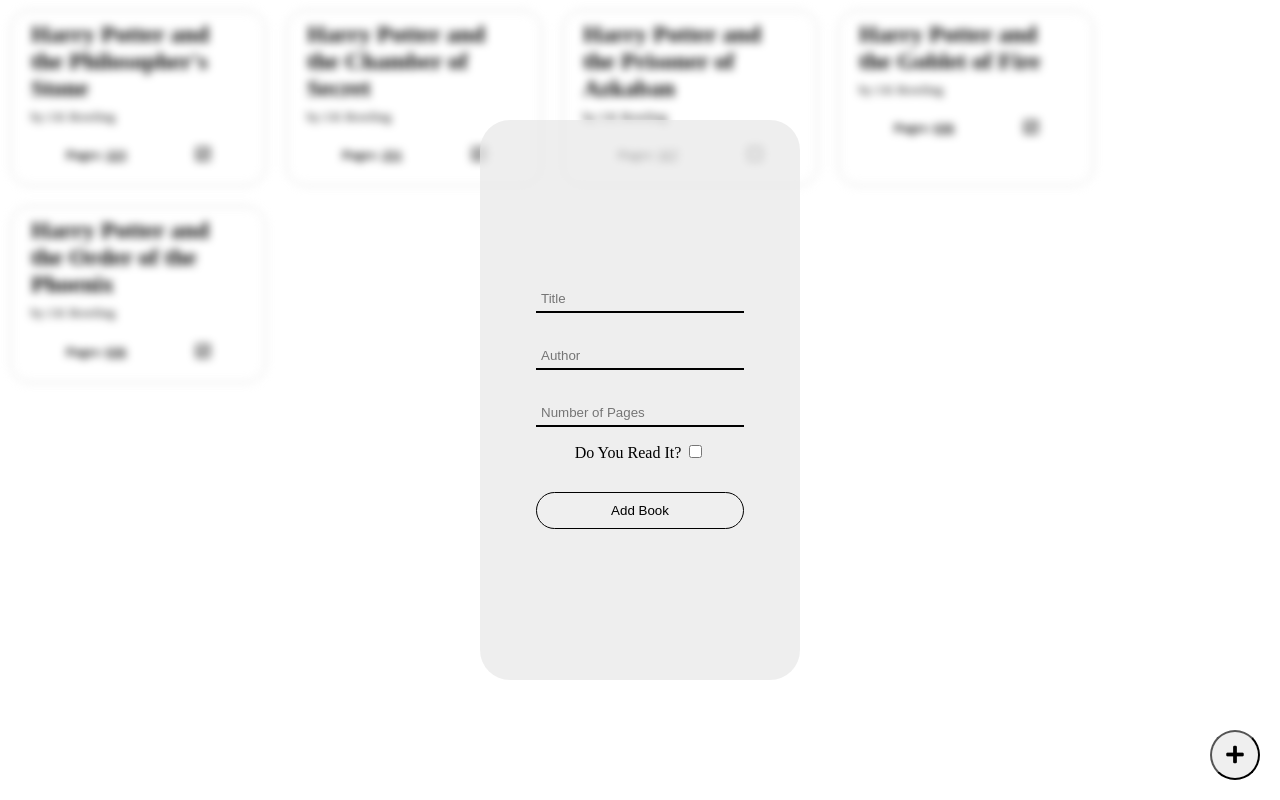
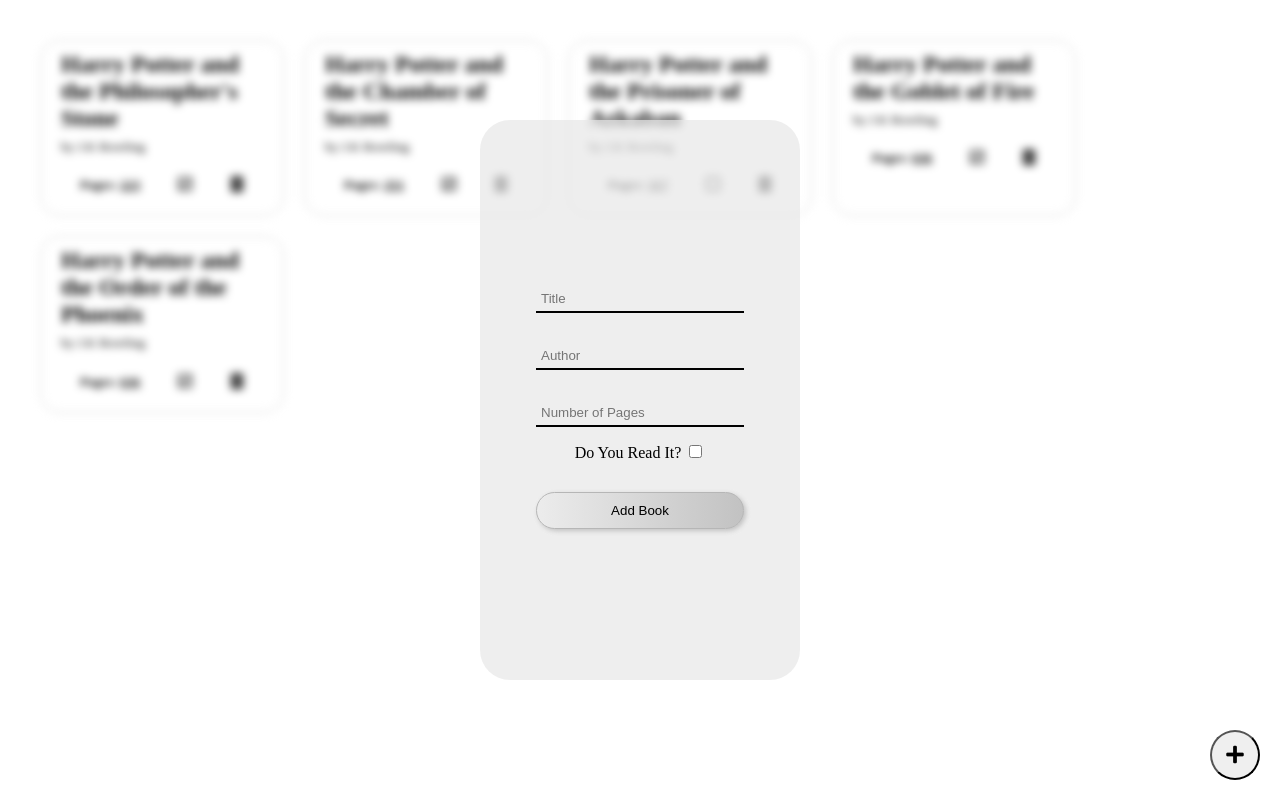
Before and after one commit to ashkan-zs/simple-library, a plain HTML site: page index.html in a window 1280 px wide. Both pictures are taken after a click on the button 1235 px from the left and 755 px from the top of the page. Drawn offline with Linux system fonts and the light colour scheme.

```diff
--- a/css/style.css
+++ b/css/style.css
@@ -9,6 +9,7 @@
 .container {
     display: flex;
     flex-wrap: wrap;
+    padding: 30px;
 }
 
 .container.popup {
@@ -88,12 +89,19 @@
 }
 
 .bookForm button {
+    background-image: linear-gradient(to right, #ececec, #c2c2c2);
     margin-top: 30px;
     padding: 10px;
     width: 65%;
     border-radius: 25px;
-    border: 1px solid #000;
+    border: 1px solid #b6b6b6;
+    box-shadow: 2px 2px 5px #c2c2c2;
     outline: none;
+    transition: all .2s linear;
+}
+
+.bookForm button:active {
+    box-shadow: none;
 }
 
 input[type=number]::-webkit-inner-spin-button,
--- a/js/script.js
+++ b/js/script.js
@@ -46,7 +46,6 @@
             return;
         }
 
-        const btnClass = book.isRead ? 'fa-check-square' : 'fa-square';
         const card = `
         <div data-value=${idx} id="card-${idx}" class="card">
             <h2 class="card-title">${book.title}</h2>
@@ -54,13 +53,26 @@
             <div class="footer">
                 <h5>Pages: <u>${book.pages}</u></h5>
                 <div class="btn">
-                    <i class="far ${btnClass}"></i>
+                    <i data-value=${idx} class="far ${book.isRead ? 'fa-check-square read' : 'fa-square not-read'}"></i>
+                </div>
+                <div class="btn deleteBtn">
+                    <i data-value=${idx} class="fas fa-trash-alt" onclick="deleteItem()"></i>
                 </div>
             </div>
         </div>`;
 
         container.innerHTML += card;
     });
+}
+
+function showPopup() {
+    addForm.classList.toggle('active');
+    container.classList.toggle('popup');
+}
+
+function clearForm() {
+    const allInputs = document.querySelectorAll('input');
+    allInputs.forEach( input => input.value = '');
 }
 
 const container = document.querySelector('.container');
@@ -72,23 +84,37 @@
 const showFormBtn = document.getElementById('addBtn');
 const addForm = document.querySelector('.bookForm');
 
+
+
 showFormBtn.addEventListener('click', () => {
-    addForm.classList.toggle('active');
-    container.classList.toggle('popup');
+    clearForm();
+    showPopup();
 });
 
 addBtn.addEventListener('click', () => {
     const newBook = new Book(titleTxt.value, authorTxt.value, pageNoTxt.value, isReadCheck.value);
-    const allInputs = document.querySelectorAll('input');
-    allInputs.forEach( input => input.value = '');
+
+    clearForm();
 
     if(myLibrary.some(book => book.title === newBook.title)){
         return;
     }
 
     myLibrary.push(newBook);
+    showPopup();
     loadBooks();
 });
 
+loadBooks();
 
-loadBooks();
+const deleteBtn = document.querySelectorAll('div.deleteBtn');
+
+function deleteItem(e) {
+    const arrayIdx = e.target.getAttribute('data-value');
+
+    console.log(arrayIdx);
+
+    myLibrary = myLibrary.slice(0, arrayIdx).concat(myLibrary.slice(arrayIdx + 1, myLibrary.length))
+
+    loadBooks();
+}
```
